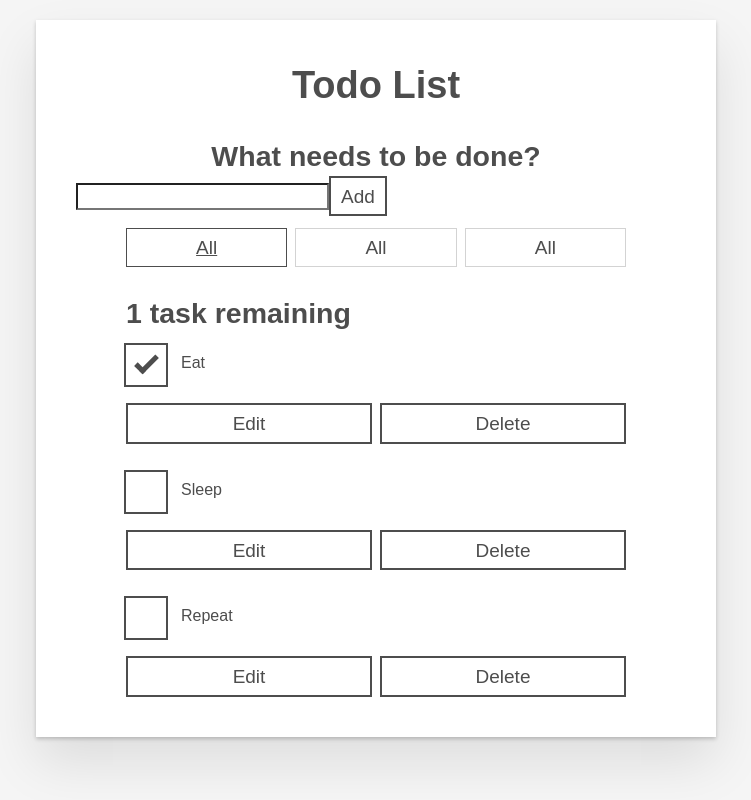
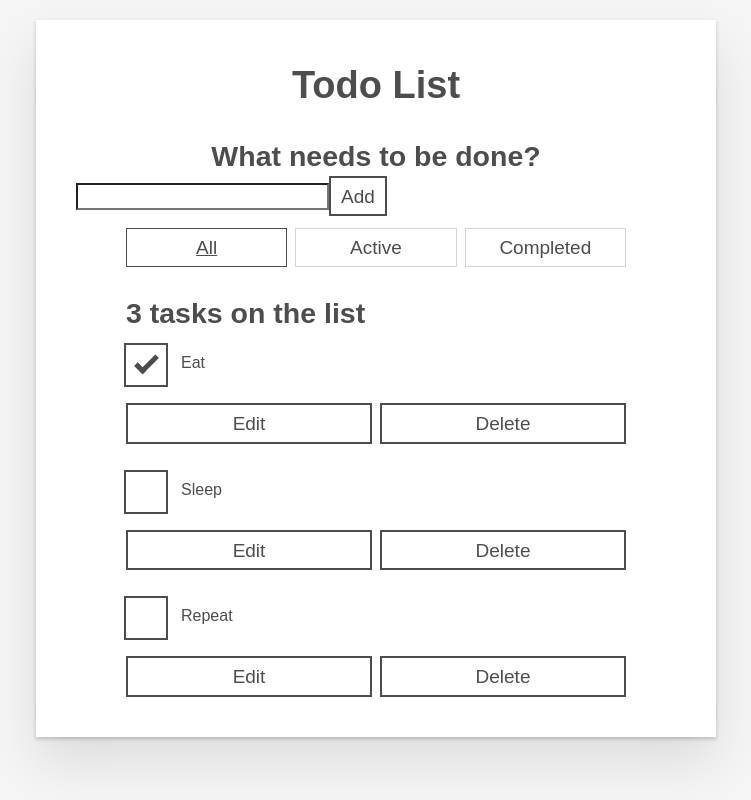
Before and after one commit to LinusErikNilsson/React-Todo-App, a React (Create React App) app: page / in a window 1280 px wide. Shown: the whole page, without its empty margins (264-1015 px from the left). Built offline with nearby package versions, Linux system fonts and the light colour scheme.

Commit message:
Fixed category text on Filterbuttons

```diff
--- a/src/App.js
+++ b/src/App.js
@@ -5,6 +5,8 @@ import FilterButton from "./components/FilterButton";
 import { nanoid } from "nanoid";
 import TaskCounterContext from "./taskcounter_context";
 import { render } from "@testing-library/react";
+import TaskCounter from "./taskcounter_context";
+import TestTaskListCounter from "./taskcounter_context";
 
 
 function usePrevious(value) {
@@ -35,6 +37,7 @@ function App(props) {
     const newTask = { id: nanoid(), name: name, completed: false };
     setTasks([...tasks, newTask]);
     console.log(newTask);
+    console.log(tasks);
 
   }
 
@@ -112,7 +115,9 @@ function App(props) {
       <div className="filters btn-group stack-exception">
         {filterList}
       </div>
-      <h2 id="list-heading"> <TaskCounterContext/>
+      <h2 id="list-heading"> {taskList.length} tasks on the list {console.log(taskList.length)}
+
+
       </h2>
       <ul
         role="list"
--- a/src/components/FilterButton.js
+++ b/src/components/FilterButton.js
@@ -1,4 +1,5 @@
 import React from "react";
+
 
 function FilterButton(props) {
     return (
@@ -8,7 +9,7 @@ function FilterButton(props) {
             aria-pressed={props.isPressed}
         >
             <span className="visually-hidden">Show </span>
-            <span>all </span>
+            <span> {props.name}</span>
             <span className="visually-hidden"> tasks</span>
 
         </button>
--- a/src/taskcounter_context.js
+++ b/src/taskcounter_context.js
@@ -1,19 +1,73 @@
 import * as React from 'react';
 import taskList from './App';
 
+/*
+
 const TaskCounterContext = React.createContext()
+
+function TaskCounterProvider({ children }) {
+    const [displayState, setDisplayState] = React.useState({
+        ...initalState,
+    });
+
+    return (
+        <TaskCounterContext.Provider value={{displayState, setDisplayState}}>
+            {children}
+        </TaskCounterContext.Provider>
+    )
+
+}
+
+function displayState() {
+    const context = React.useContext(DisplayStateContext);
+    if (context === undefined) {
+        throw new Error(
+            'TaskcounterContext must be used within a DisplayProvider'
+        );
+    }
+    return context.displayState;
+}
+
+function setDisplayState() {
+    const context = React.useContext(DisplayStateContext);
+    if (context === undefined) {
+        throw new Error(
+            'DisplayStateContext must be used within a DisplayProvider'
+        );
+    }
+return context.setDisplayState;
+}
+
+function useDisplayState() {
+    return [displayState(), setDisplayState()];
+}
+export { TaskCounterProvider, useDisplayState};
+
+*/
+
+function TestTaskListCounter() {
+
+    const taskspeller = taskList.length !== 1 ? ' tasks' : 'task';
+    const countertext = 'on the Selection'
+
+
+    return (
+        taskList.length + taskspeller + countertext
+    )
+}
+
 
 
 function TaskCounter () {
-    const tasksNoun = taskList.length !== 1 ? 'tasks' : 'task';
+    //const tasksNoun = taskList.length !== 1 ? 'tasks' : 'task';
+
+    return (
+        taskList.length
+
+     //`${taskList.length} ${tasksNoun} remaining`
 
 
-    return (
-        `${taskList.length} ${tasksNoun} remaining`
-
     );
-
-
 
 }
 
```
